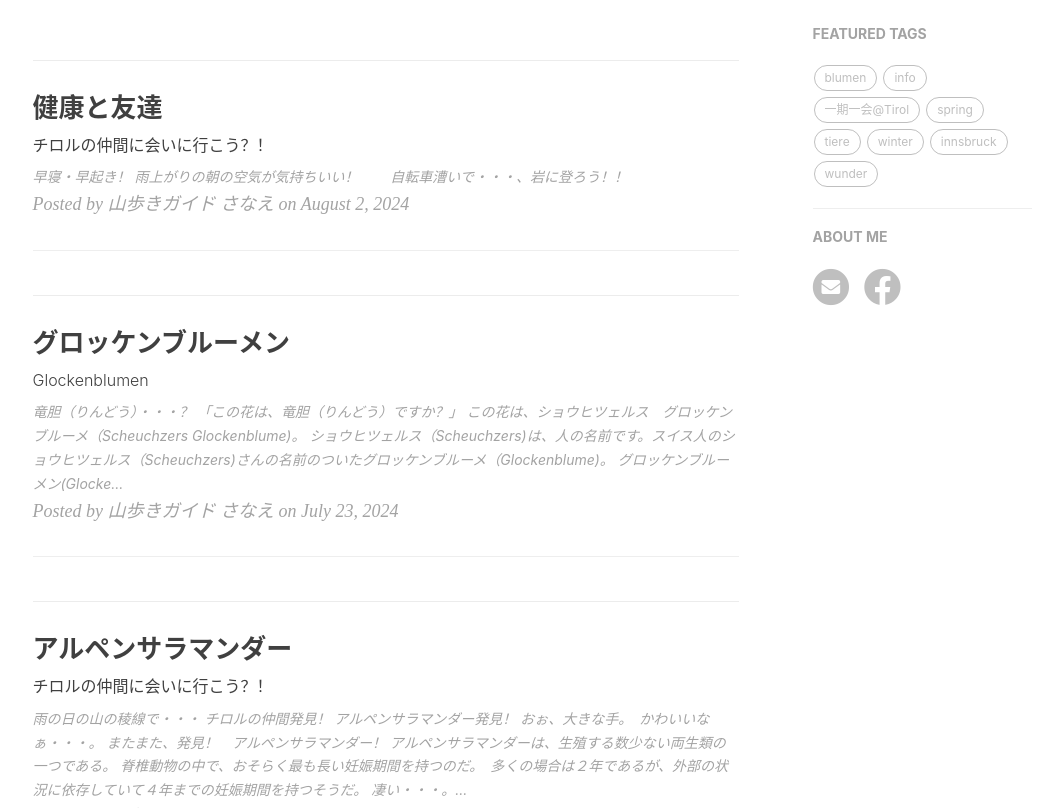
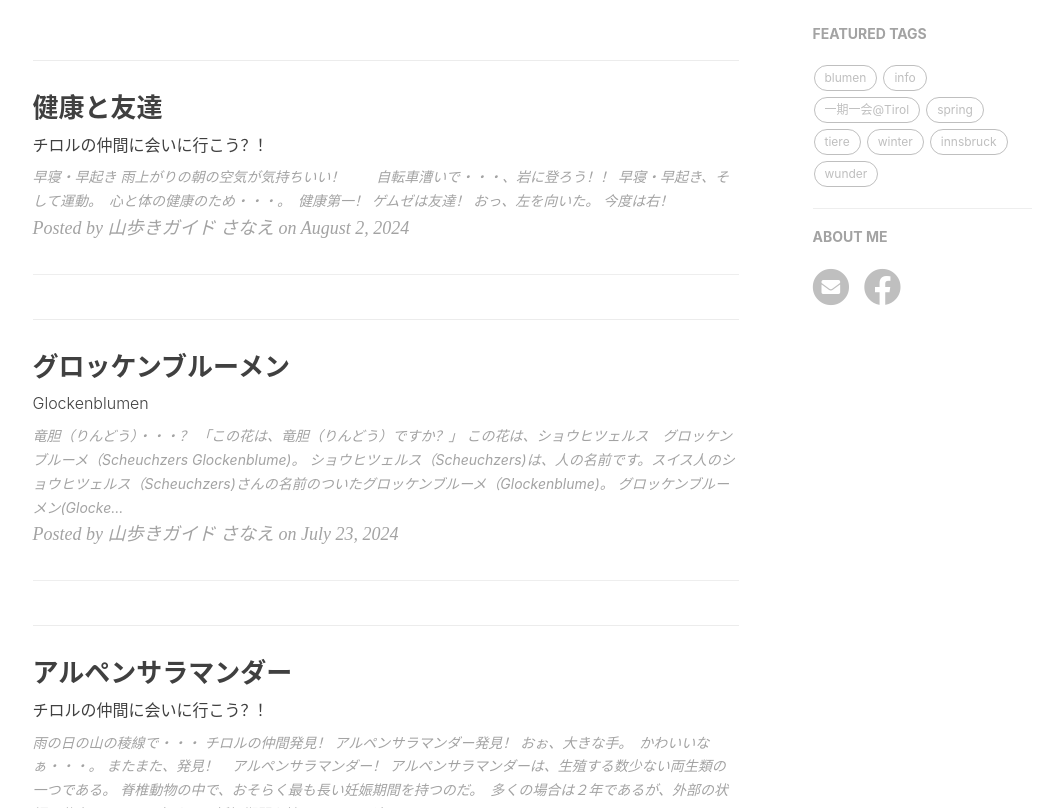
Before and after one commit to yamayagi/yamayagi.github.io, a Jekyll site: the page built from index.html, in a window 1280 px wide and 900 px high, scrolled down 330 px, cut to the strip 92-900 px from the top of the window. Shown: the whole strip, without its empty margins (135-1174 px from the left). Built offline with Jekyll 4.4.1, drawn with Linux system fonts in a browser that asks for light colours; nearby versions of some CDN libraries; the list of posts is cut into pages by our own code; comment, search, counter and statistics services are not loaded.

Commit message:
Update 2024-08-02-tier.md

```diff
--- a/_posts/2024-08-02-tier.md
+++ b/_posts/2024-08-02-tier.md
@@ -4,10 +4,21 @@ subtitle: チロルの仲間に会いに行こう？！
 tags: [tiere]
 ---
 
-# 早寝・早起き！
+# 早寝・早起き
 
 雨上がりの朝の空気が気持ちいい！
 
 自転車漕いで・・・、岩に登ろう！！
 
 ![20240801martinswand](https://piwigo.schickl.de/i.php?/upload/2024/08/02/20240802154757-3d39afe9-me.jpg)
+
+早寝・早起き、そして運動。　心と体の健康のため・・・。　健康第一！
+
+
+# ゲムゼは友達！
+
+おっ、左を向いた。
+
+![20240801gemuseql](https://piwigo.schickl.de/i.php?/upload/2024/08/02/20240802152049-3daf8f74-me.jpg)
+
+今度は右！
```
